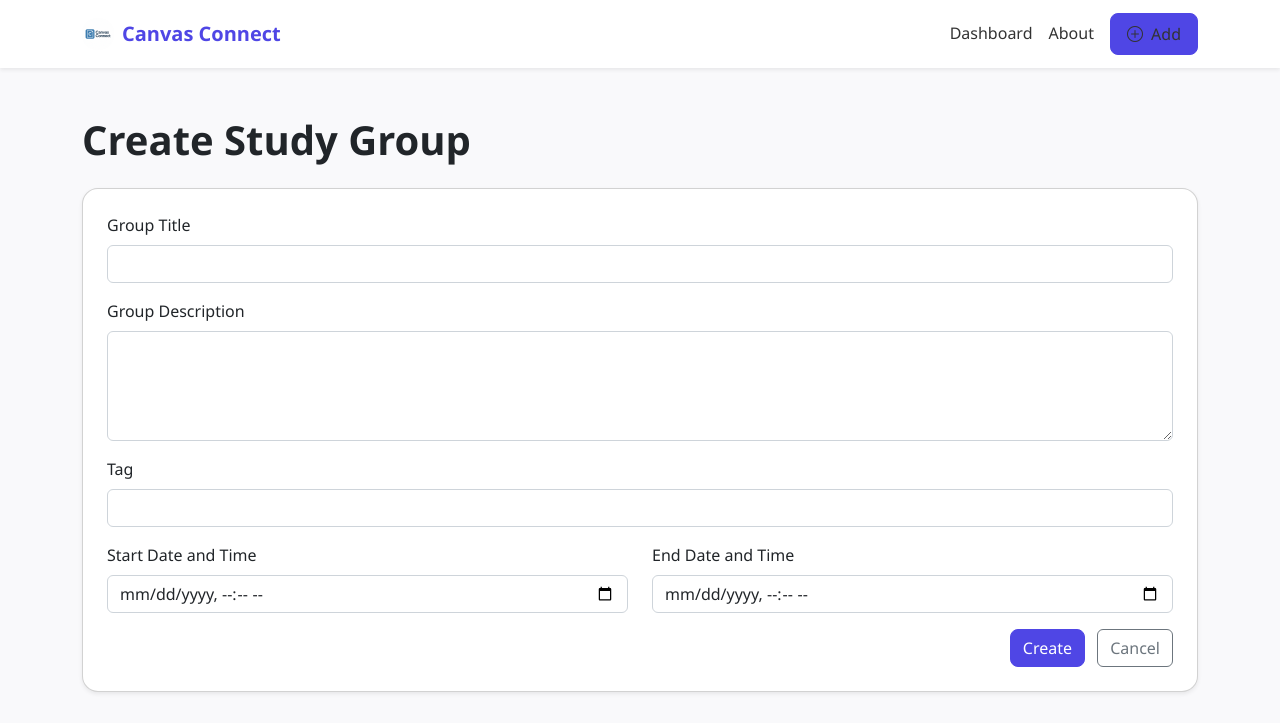
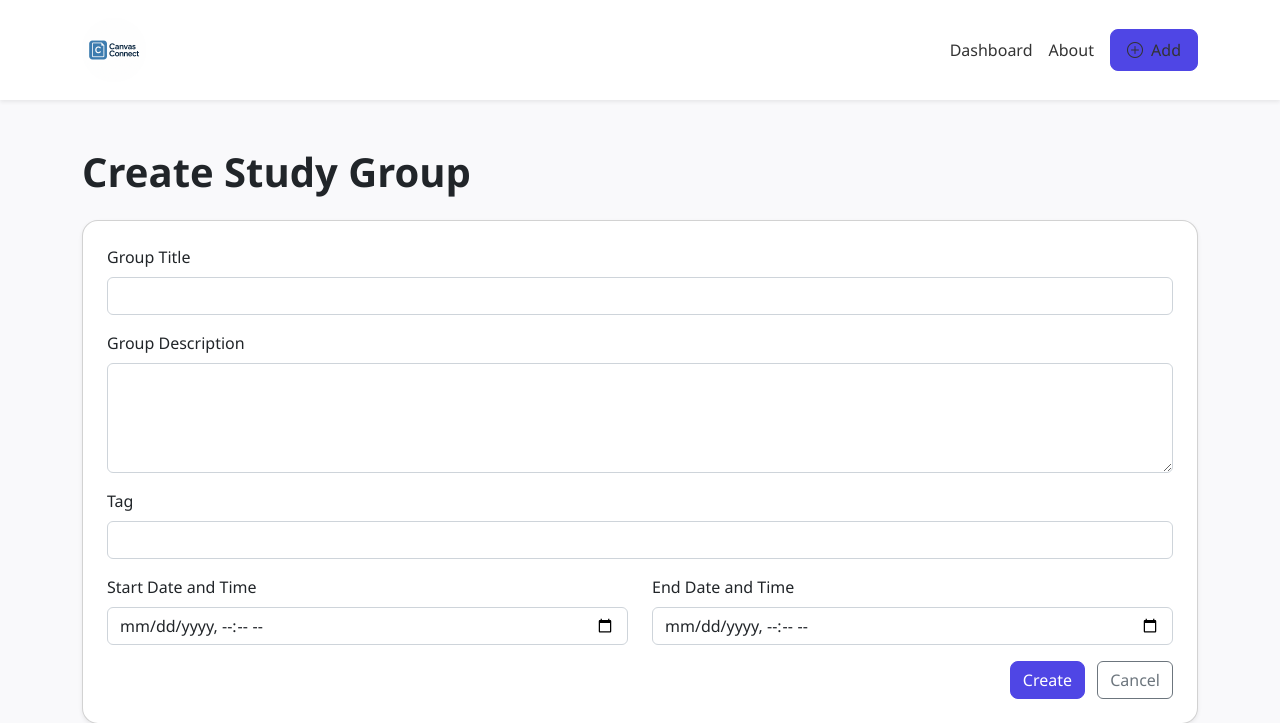
Before and after one commit to SStarkman/CanvasConnect, a Flask app: page /new-group in a window 1280 px wide. Shown: the top 723 px of the page. Run offline with Flask 3, Linux system fonts and the light colour scheme; some libraries are stand-ins or nearby versions.

Commit message:
Update base.html for larger logo

```diff
--- a/templates/base.html
+++ b/templates/base.html
@@ -18,32 +18,39 @@
 <body>
     <!-- Navbar -->
     <nav class="navbar navbar-expand-lg navbar-light bg-white shadow-sm">
-        <div class="container">
-            <a class="navbar-brand fw-bold d-flex align-items-center" href="{{ url_for('main.index') }}">
-                <img src="{{ url_for('static', filename='canvasconnect_logo.png') }}" alt="Canvas Connect Logo" width="32" class="me-2">
-                Canvas Connect
-            </a>
+    <div class="container d-flex align-items-center justify-content-between">
+        <!-- Logo + User Greeting -->
+        <div class="navbar-brand d-flex flex-column align-items-center text-center">
+            <img src="{{ url_for('static', filename='canvasconnect_logo.png') }}" alt="Canvas Connect Logo" width="64" height="64" style="object-fit: contain;">
+            {% if session.get('user_name') %}
+            <small class="text-muted mt-1">Hi, {{ session.get('user_name') }}</small>
+            {% endif %}
+        </div>
+
+        <!-- Hamburger Button for Small Screens -->
         <button class="navbar-toggler" type="button" data-bs-toggle="collapse" data-bs-target="#navbarNav">
             <span class="navbar-toggler-icon"></span>
         </button>
+
+        <!-- Navigation Links -->
         <div class="collapse navbar-collapse" id="navbarNav">
-                <ul class="navbar-nav ms-auto">
-                    <li class="nav-item"><a class="nav-link" href="{{ url_for('main.index') }}">Dashboard</a></li>
-                    <li class="nav-item"><a class="nav-link" href="#">About</a></li>
+            <ul class="navbar-nav ms-auto align-items-center">
+                <li class="nav-item">
+                    <a class="nav-link" href="{{ url_for('main.index') }}">Dashboard</a>
+                </li>
+                <li class="nav-item">
+                    <a class="nav-link" href="#">About</a>
+                </li>
                 <li class="nav-item">
                     <a href="{{ url_for('main.new_group') }}" class="nav-link btn btn-primary text-white px-3 ms-lg-2 mt-2 mt-lg-0">
                         <i class="bi bi-plus-circle me-1"></i> Add
                     </a>
                 </li>
             </ul>
-                {% if session.get('user_name') %}
-                <span class="navbar-text ms-3 text-muted small">
-                    Hi, {{ session.get('user_name') }}
-                </span>
-                {% endif %}
         </div>
     </div>
 </nav>
+
 
     <!-- Flash Messages -->
     <div class="container mt-4">
```
Lines whose indentation alone changed are shown as unchanged.
